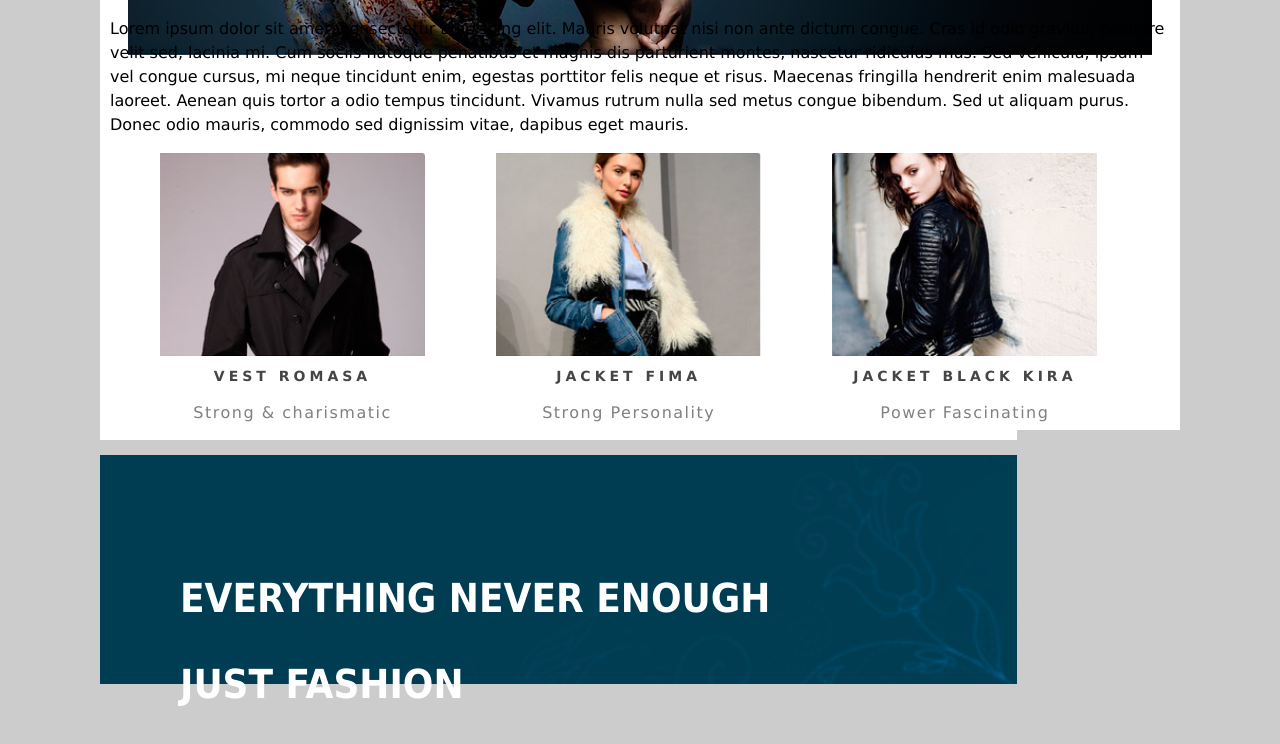
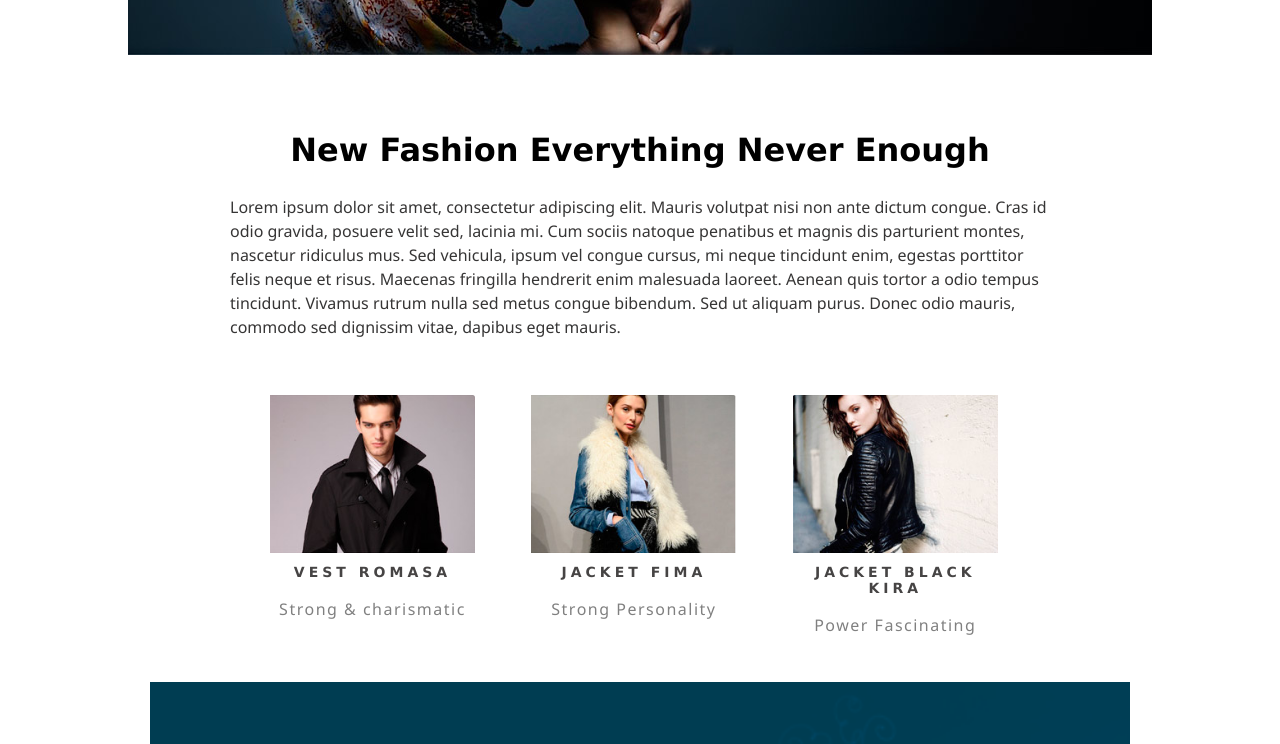
Before and after one commit to biazs/front-end-web-development, a plain HTML site: page ProjetoFashion/index.html in a window 1280 px wide. Shown: the part 587-1331 px from the top of the page. Drawn offline with Linux system fonts and the light colour scheme.

Commit message:
first text

```diff
--- a/ProjetoFashion/css/estilo.css
+++ b/ProjetoFashion/css/estilo.css
@@ -1,6 +1,5 @@
 body{
     font-family: verdana, arial, sans-serif;
-    background: #ccc;
     margin: 10px 100px 40px 100px;
 }
 .hero{
@@ -41,19 +40,25 @@ p{
     line-height: 1.5;
 }
 
-
 .content-section{
     background-color: white;
-    padding: 10px;
-    margin-top: 15px;
-    margin-bottom: 15px;
-    overflow: auto;
+    padding: 80px;
+    margin: 100px 50px 150px 50px;
+}
+.content-section h1{
+    font-size: 32px;
+    text-align: center;
+}
+.content-section p{
+    color: rgb(54, 53, 53);
+    font-family: 'Segoe UI', Tahoma, Geneva, Verdana, sans-serif;
+
 }
 .card{
     width: 25%;
     float: left;
     box-sizing: border-box;
-    margin: 0 50px 0 50px;
+    margin: 40px 40px 40px 40px;
 }
 .card-1, .card-2{
     margin-right: 2%;
@@ -79,10 +84,11 @@ p{
 
 .content-section2{
     background-image: url(../imagens/bg_detalhe.png);
-    height: 400px;
     background-position: right center;
     background-size: cover;
+    height: 400px;
     padding: 80px;
+    margin: 100px 50px 150px 50px;
     color: white;
     overflow: auto;
     font-family:   Tahoma, sans-serif;
```
